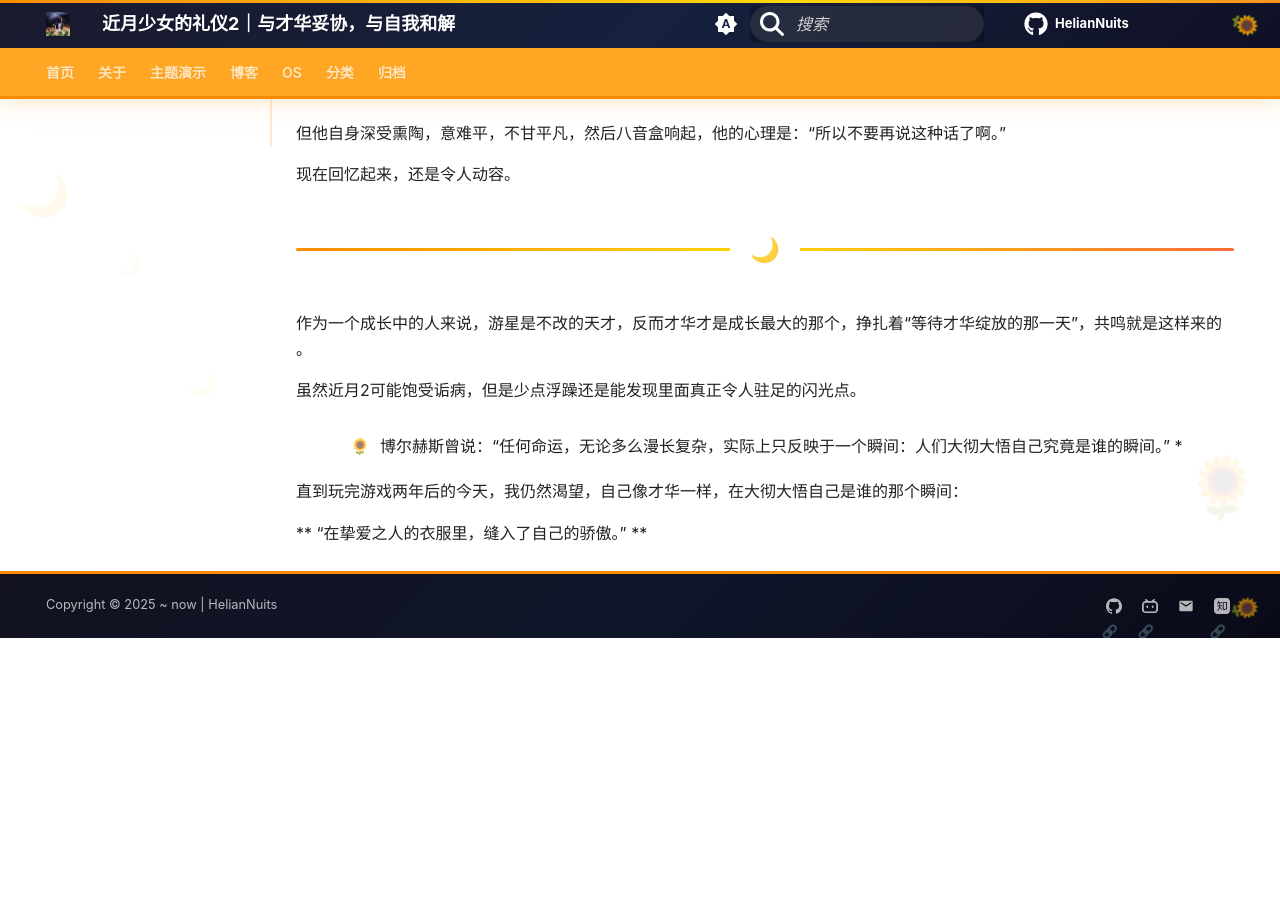
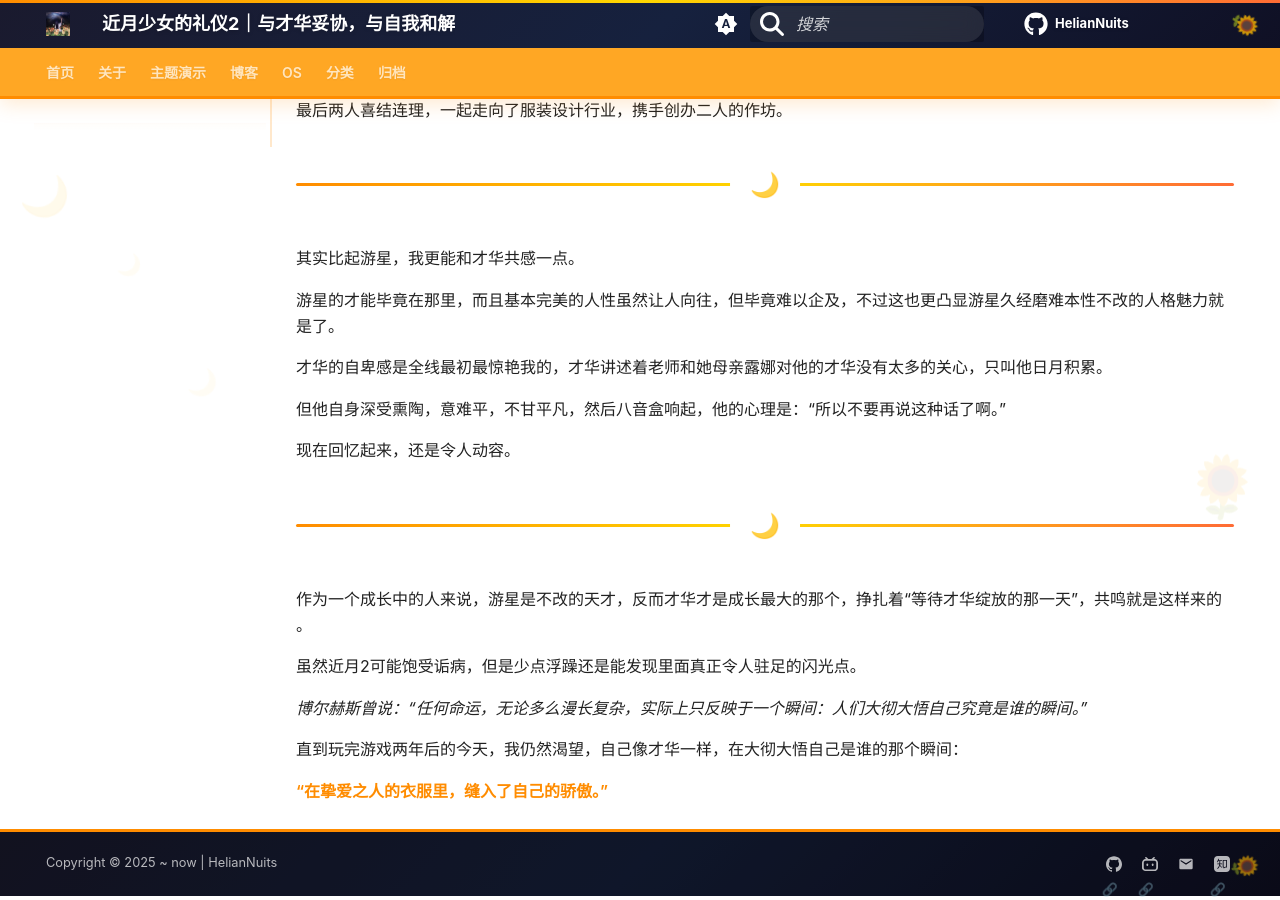
Before and after one commit to SXP-Simon/HelianNuits, an MkDocs documentation site: the page built from docs/blog/posts/【近月少女的礼仪2】在挚爱之人的衣服里缝入自己的骄傲.md, in a window 1280 px wide and 900 px high, scrolled down 1379 px. Built offline with MkDocs 1.6.1 and Material for MkDocs 9.7.7, drawn with Linux system fonts in a browser that asks for light colours; some web fonts are replaced; comment, search, counter and statistics services are not loaded; before the commit the page ends 2021 px from its top, so only the background shows below that; some of the changed text lies outside the part shown.

```diff
--- a/docs/blog/posts/【近月少女的礼仪2】在挚爱之人的衣服里缝入自己的骄傲.md
+++ b/docs/blog/posts/【近月少女的礼仪2】在挚爱之人的衣服里缝入自己的骄傲.md
@@ -13,7 +13,7 @@ tags:
 
 # 与才华妥协，与自我和解
 
-＞ “父亲大人，母亲大人，我不过是一介凡夫俗子。”
+> “父亲大人，母亲大人，我不过是一介凡夫俗子。”
 
 这是一个自大狂妄的小孩认识真正的自己的故事。
 
@@ -29,7 +29,7 @@ tags:
 
 最后他发现自己喜欢的，其实是那个他认为是软弱无能，没有主见，低声下气，想过度干涉自己但是实际上只是关心自己的父亲。
 
-＞ “才华的衣服又是想为了谁而作呢？”
+> “才华的衣服又是想为了谁而作呢？”
 
 为什么需要依赖他人才能创作？
 
@@ -75,8 +75,8 @@ tags:
 
 虽然近月2可能饱受诟病，但是少点浮躁还是能发现里面真正令人驻足的闪光点。
 
-* 博尔赫斯曾说：“任何命运，无论多么漫长复杂，实际上只反映于一个瞬间：人们大彻大悟自己究竟是谁的瞬间。” *
+*博尔赫斯曾说：“任何命运，无论多么漫长复杂，实际上只反映于一个瞬间：人们大彻大悟自己究竟是谁的瞬间。”*
 
 直到玩完游戏两年后的今天，我仍然渴望，自己像才华一样，在大彻大悟自己是谁的那个瞬间：
 
-** “在挚爱之人的衣服里，缝入了自己的骄傲。” **
+**“在挚爱之人的衣服里，缝入了自己的骄傲。”**
```
